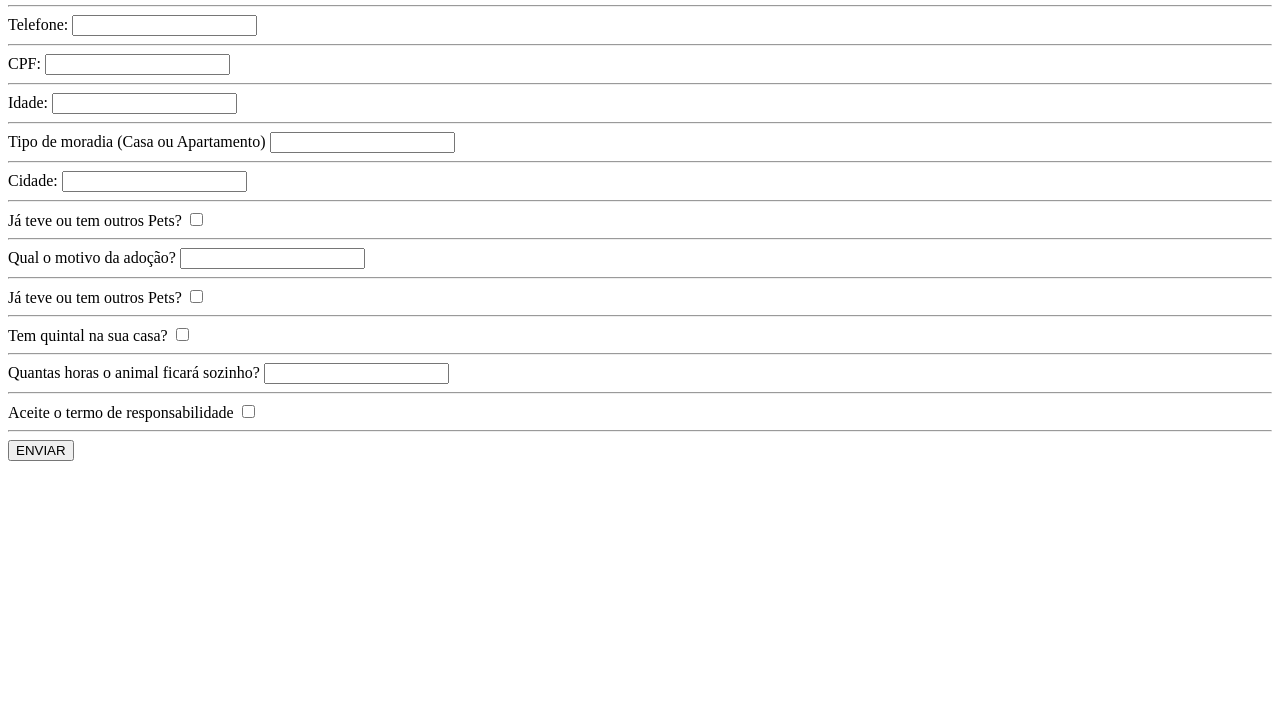
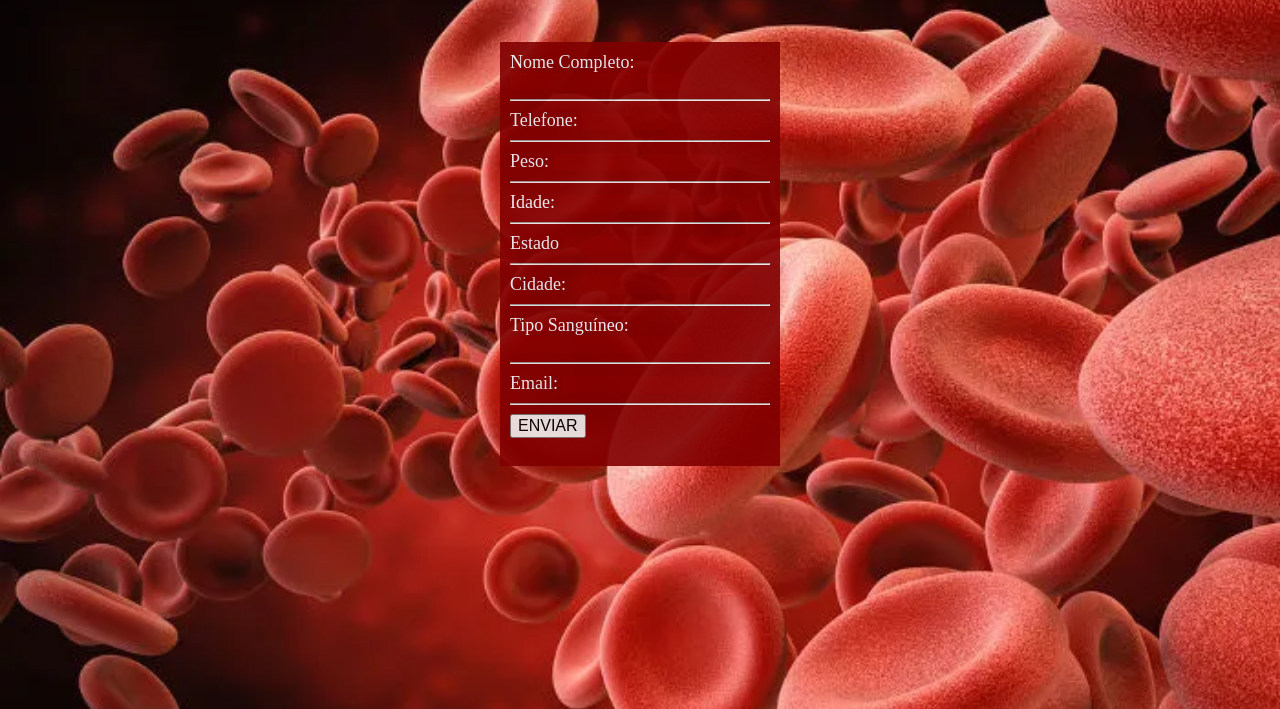
Before and after one commit to caiosantos-777/sangu-neo, a plain HTML site: page index.html in a window 1280 px wide. Shown: the part 91-800 px from the top of the page. Drawn offline with Linux system fonts and the light colour scheme.

Commit message:
add - style quase pronto

```diff
--- a/index.html
+++ b/index.html
@@ -26,35 +26,23 @@
                     <label for="Telefone"></label>Telefone: </label>
                     <input type="tell" name=Telefone/>  <hr>
 
-                    <label for="CPF"></label>CPF: </label>
-                    <input type="number" name=CPF/>  <hr>
+                    <label for="Peso"></label>Peso: </label>
+                    <input type="number" name=Peso/>  <hr>
 
                     <label for="Idade"></label>Idade: </label>
                     <input type="text" name=Idade/>  <hr>
 
-                    <label for="casa"></label>Tipo de moradia (Casa ou Apartamento) </label>
-                    <input type="text" name=casa/>  <hr>
+                    <label for="estado"></label>Estado</label>
+                    <input type="text" name=Estado/>  <hr>
 
                     <label for="Cdd"></label>Cidade: </label>
                     <input type="text" name=Cdd/>  <hr>
 
-                    <label for="Pets"></label>Já teve ou tem outros Pets? </label>
-                    <input type="checkbox" name=Pets/>  <hr>
+                    <label for="TipoSanguineo"></label>Tipo Sanguíneo: </label>
+                    <input type="text" name=TipoSanguineo/>  <hr>
 
-                    <label for="Motivo"></label>Qual o motivo da adoção? </label>
-                    <input type="text" name=Motivo/>  <hr>
-
-                    <label for="Tempo"></label>Já teve ou tem outros Pets? </label>
-                    <input type="checkbox" name=Tempo/>  <hr>
-
-                    <label for="Quintal"></label>Tem quintal na sua casa? </label>
-                    <input type="checkbox" name=Quintal/>  <hr>
-
-                    <label for="Quintal"></label> Quantas horas o animal ficará sozinho? </label>
-                    <input type="text" name=Quintal/>  <hr>
-
-                     <label for="Termo"></label> Aceite o termo de responsabilidade </label>
-                    <input type="checkbox" name=Quintal/>  <hr>
+                    <label for="Email"></label>Email: </label>
+                    <input type="text" name=Email/>  <hr>
 
 
                     <button type="submit" onclick="validarFormulario()">ENVIAR</button>
--- a/style.css
+++ b/style.css
@@ -0,0 +1,42 @@
+#icon {
+    height: 62px;
+
+}
+
+body {
+    background-image: url(assets/celulas-sanguineas.webp);
+    background-size: cover;
+    background-repeat: no-repeat;
+    margin: 0;
+    background-color: rgb(255, 255, 255);
+}
+
+.form1 {
+    justify-content: center;
+    display: flex;
+     color: aliceblue;
+     font-size: large;
+    background-color: rgb(128, 0, 0);
+    opacity: 0.90;
+    margin-left: 500px;
+    margin-right:  500px;
+    padding: 10px;
+    margin-top: 70px;
+
+}
+h1 {
+    text-align: center;
+    color: aliceblue;
+    margin-top: 25px;
+
+}
+
+input{
+    border: none;
+    background-color: rgb(133, 0, 0);
+    color: white;
+}
+
+button{
+    font-size:medium;
+}
```
Also changed, not shown: assets/celulas-sanguineas.webp (added), assets/download.jpg (added).
